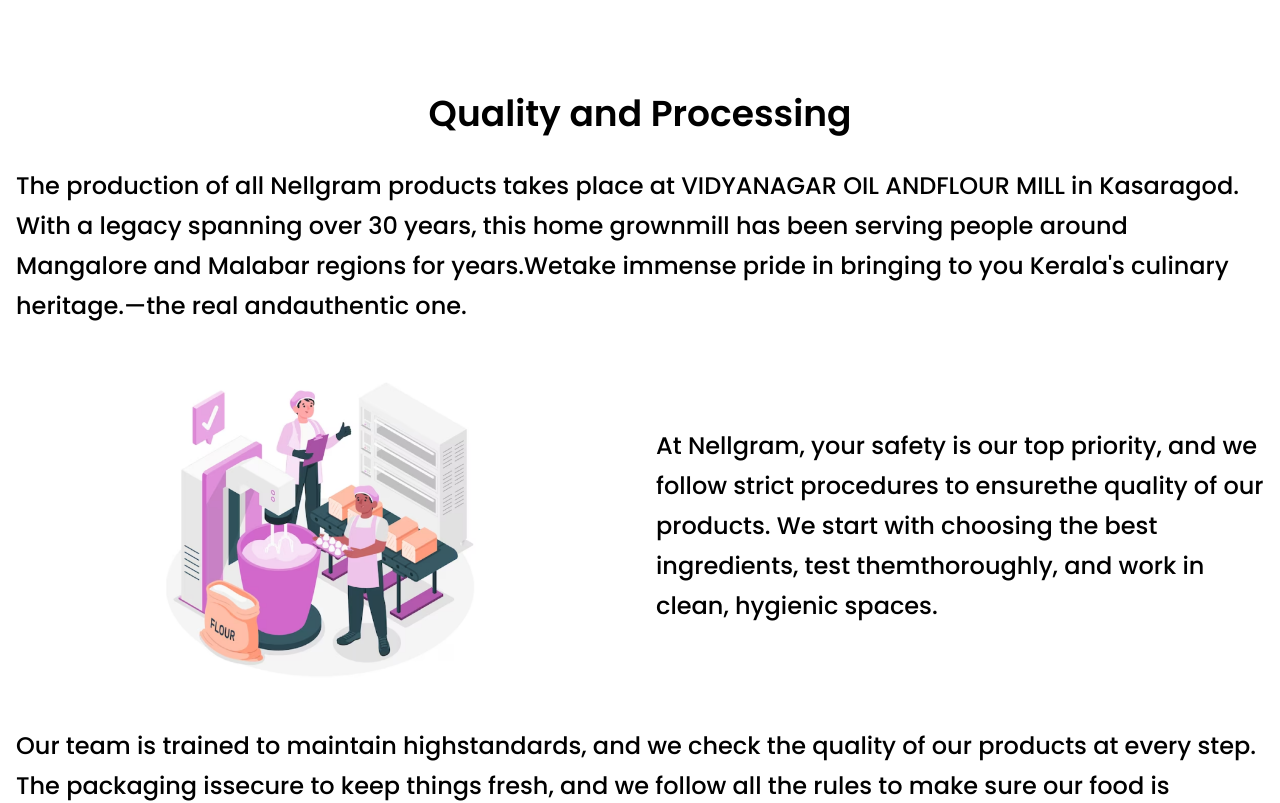
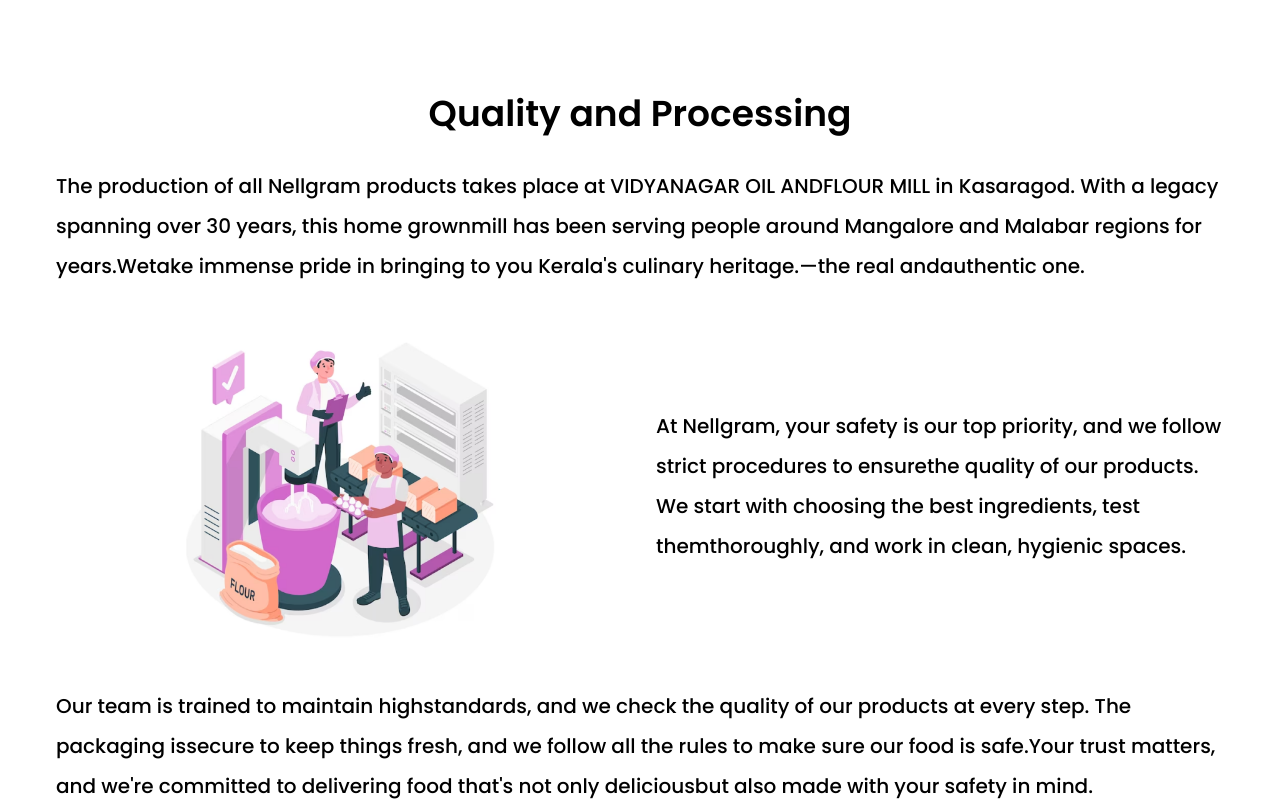
Before and after one commit to n48331/Nellgram, a Next.js app: page /quality in a window 1280 px wide. Shown: the part 483-1286 px from the top of the page. Built offline with nearby package versions, Linux system fonts and the light colour scheme.

Commit message:
added products

```diff
--- a/src/app/quality/page.tsx
+++ b/src/app/quality/page.tsx
@@ -1,6 +1,6 @@
 import Image from "next/image";
 import { FunctionComponent } from "react";
-import qualityBanner from "../../../public/image/qualityBanner.png";
+import qualityBanner from "../../../public/image/quality/banner.jpg";
 import qualityImage from "../../../public/image/noname.png";
 interface QuallityPageProps {}
 
@@ -18,7 +18,7 @@
         <div className="text-xl md:text-4xl font-semibold text-center">
           <h3 className="">Quality and Processing</h3>
         </div>
-        <div className="py-4 md:py-8 md:leading-10 md:text-2xl font-medium ">
+        <div className="py-4 px-10 md:py-8 md:leading-10 md:text-xl font-medium ">
           <p>
             The production of all Nellgram products takes place at VIDYANAGAR
             OIL ANDFLOUR MILL in Kasaragod. With a legacy spanning over 30
```
Also changed, not shown: public/image/quality/banner.jpg (added).
